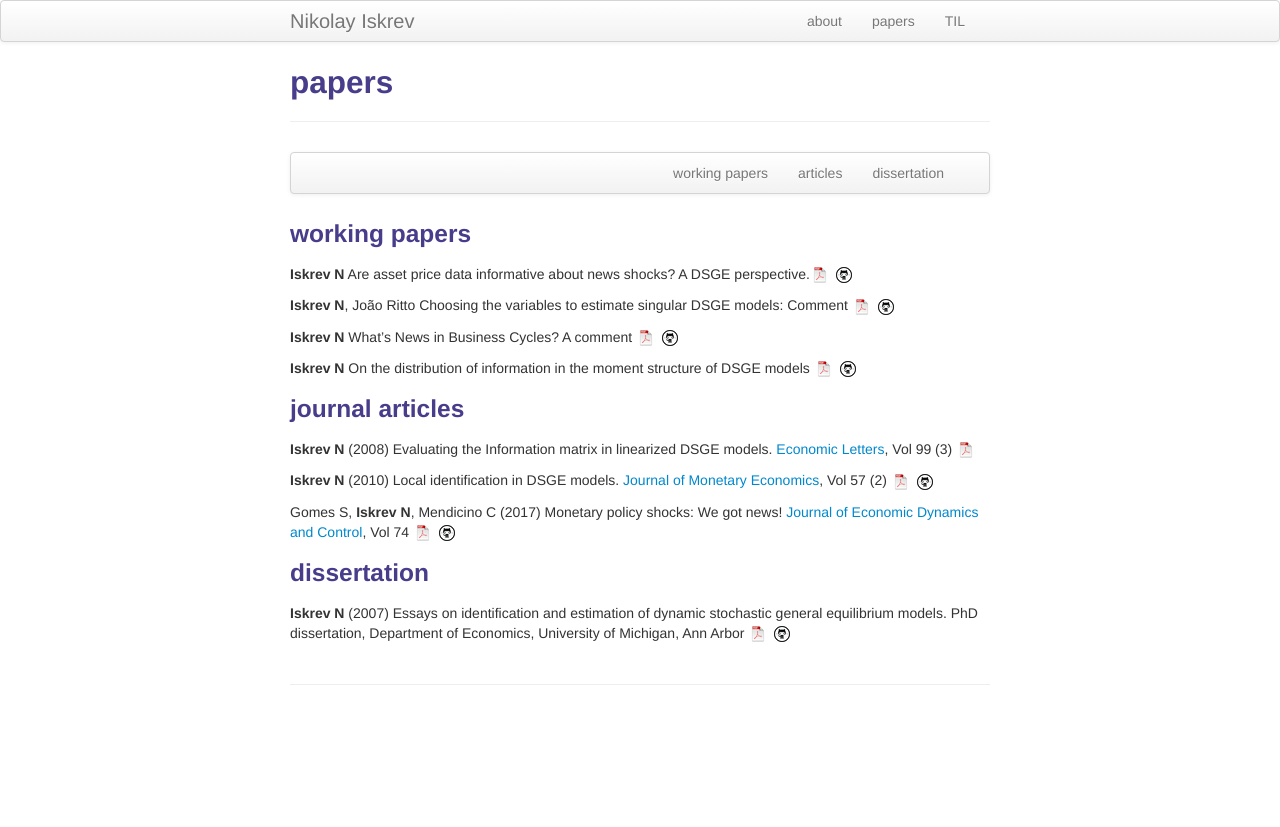
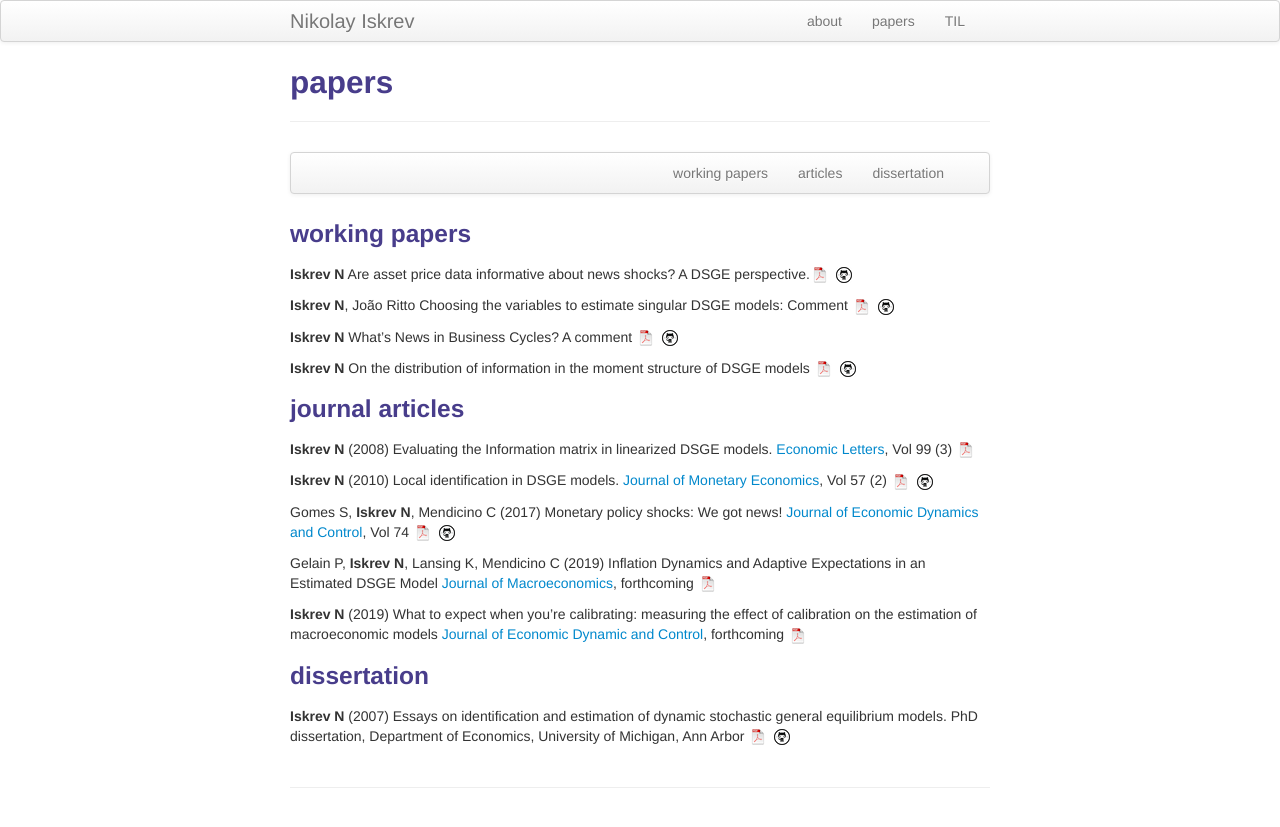
Before and after one commit to niskrev/niskrev.github.io, a Jekyll site: the page built from pages/papers.md, in a window 1280 px wide. Shown: the top 827 px of the page. Built offline with Jekyll 4.4.1, drawn with Linux system fonts in a browser that asks for light colours.

Commit message:
updated papers

```diff
--- a/pages/papers.md
+++ b/pages/papers.md
@@ -45,7 +45,10 @@ description: Nikolay Iskrev's papers
 Gomes S, **Iskrev N**, Mendicino C (2017) Monetary policy shocks: We got news! [Journal of Economic Dynamics and Control](http://www.sciencedirect.com/science/journal/01651889), Vol 74 [![pdf](icons16/pdf-icon.png)](../assets/papers/News.pdf)
 [![GitHub](icons16/github-icon.png)](https://github.com/niskrev/News)
 
+Gelain P, **Iskrev N**, Lansing K, Mendicino C (2019) Inflation Dynamics and Adaptive Expectations in an Estimated DSGE Model [Journal of Macroeconomics](https://www.sciencedirect.com/journal/journal-of-macroeconomics), forthcoming [![pdf](icons16/pdf-icon.png)](../assets/papers/Adaptive.pdf)
 
+**Iskrev N** (2019) What to expect when you're calibrating: measuring the effect of calibration on the estimation of macroeconomic models [Journal of Economic Dynamic and Control](https://www.sciencedirect.com/journal/journal-of-economic-dynamics-and-control), forthcoming
+[![pdf](icons16/pdf-icon.png)](../assets/papers/Calibration.pdf)
 
 ### <a name="thesis"></a>dissertation
 
```
